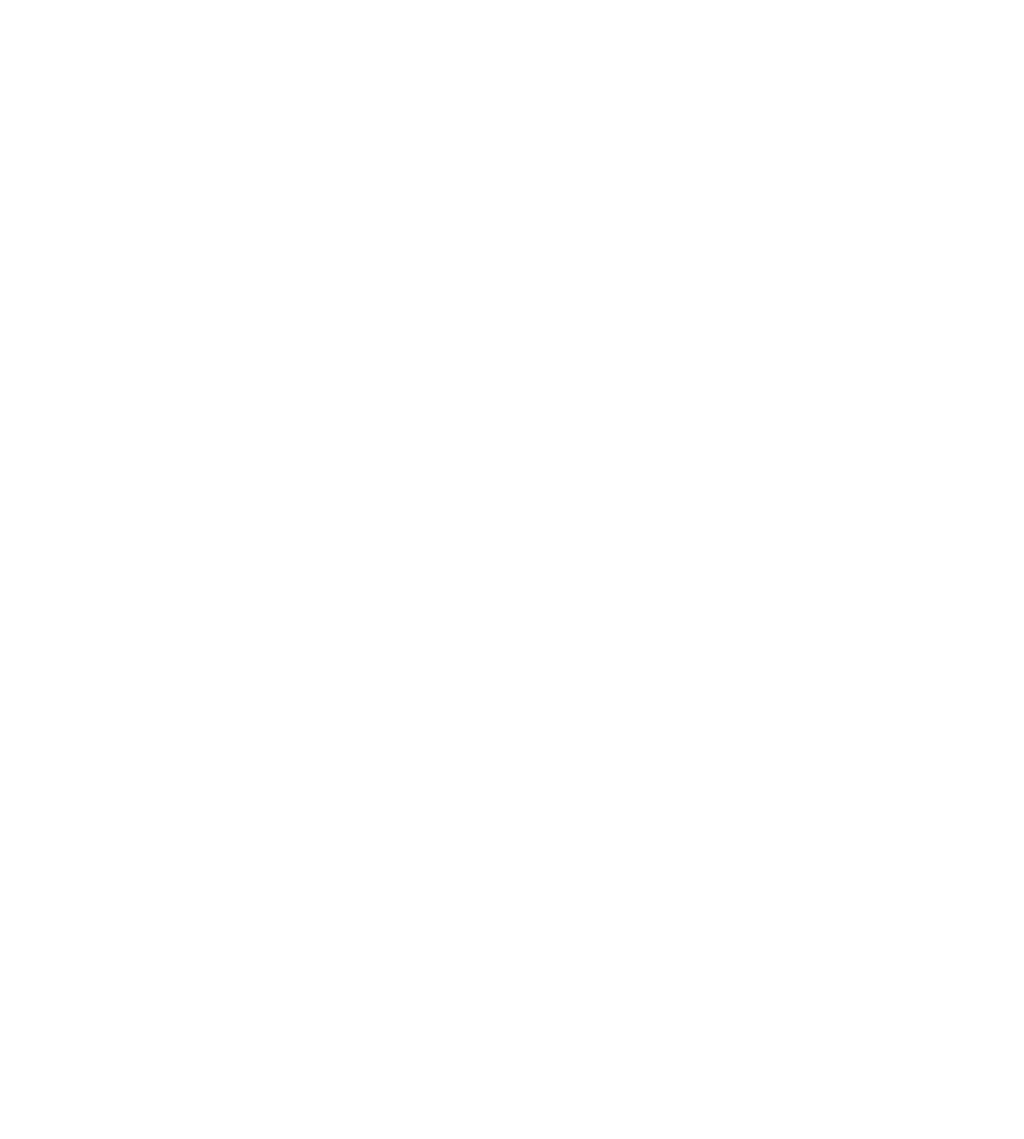
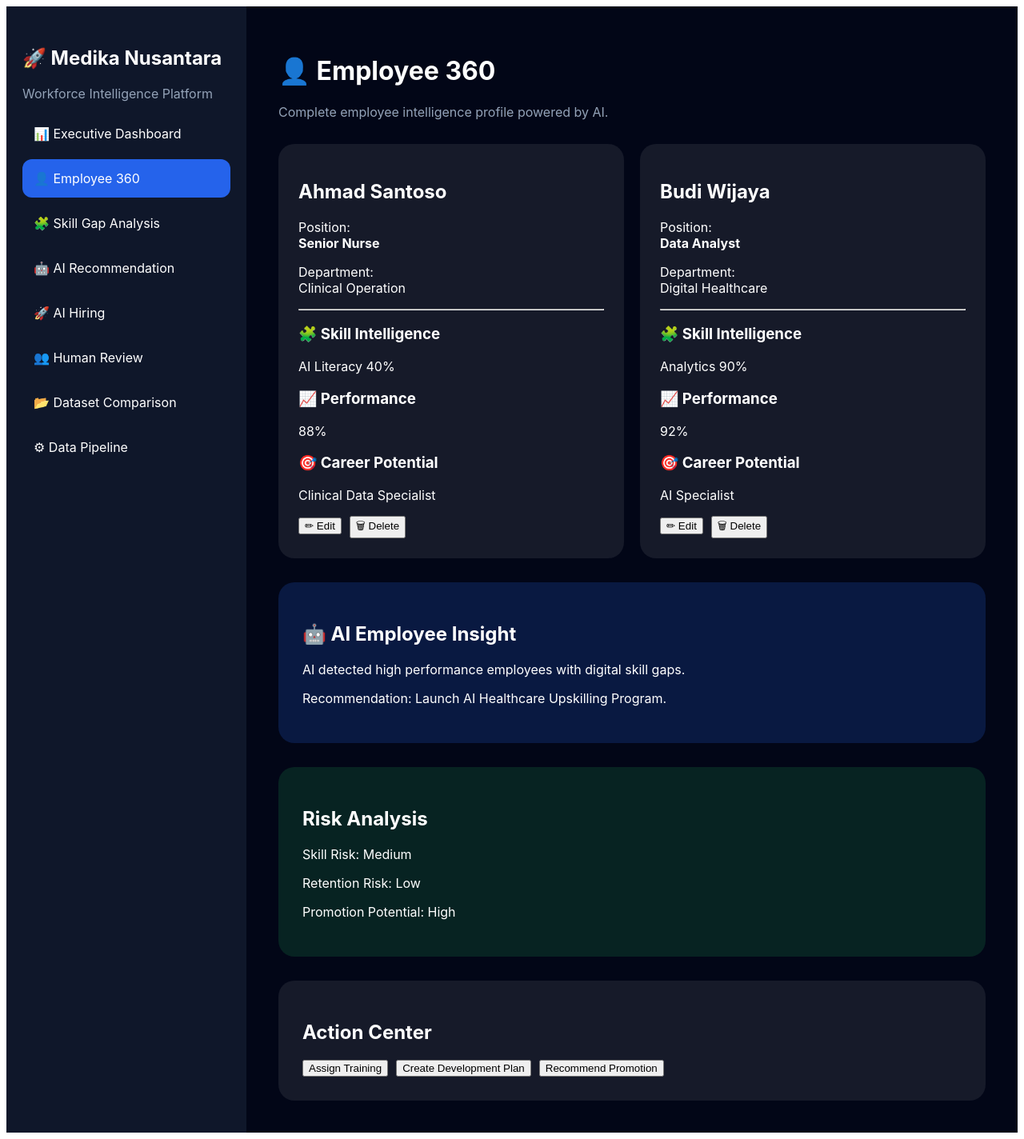
Before and after one commit to alma-98/workforce-intelligence-platform, a React (Vite) app: page /employee-360 in a window 1280 px wide. Before the commit this address had no page. Shown: the whole page at 80% size. Before the commit the page ends 800 px from the top, so only its background shows below. Built offline with nearby package versions, Linux system fonts and the light colour scheme.

Commit message:
Create Employee 360 AI talent intelligence module

```diff
--- a/src/App.tsx
+++ b/src/App.tsx
@@ -1,6 +1,7 @@
 import { BrowserRouter, Routes, Route } from "react-router-dom";
 import Home from "./pages/Landing/Home";
 import Dashboard from "./pages/Dashboard/Dashboard";
+import Employee360 from "./pages/Employee360/Employee360";
 import AIHiring from "./pages/AIHiring/AIHiring";
 
 export default function App() {
@@ -9,6 +10,7 @@
       <Routes>
         <Route path="/" element={<Home />} />
         <Route path="/dashboard" element={<Dashboard />} />
+<Route path="/employee-360" element={<Employee360 />} />
 <Route path="/ai-hiring" element={<AIHiring />} />
       </Routes>
     </BrowserRouter>
--- /dev/null
+++ b/src/pages/Employee360/Employee360.tsx
@@ -0,0 +1,323 @@
+import { Link } from "react-router-dom";
+
+export default function Employee360() {
+
+const employees = [
+{
+name:"Ahmad Santoso",
+role:"Senior Nurse",
+department:"Clinical Operation",
+skill:"AI Literacy 40%",
+performance:"88%",
+potential:"Clinical Data Specialist"
+},
+{
+name:"Budi Wijaya",
+role:"Data Analyst",
+department:"Digital Healthcare",
+skill:"Analytics 90%",
+performance:"92%",
+potential:"AI Specialist"
+}
+];
+
+
+return (
+
+<div
+style={{
+display:"flex",
+minHeight:"100vh",
+background:"#020617",
+color:"#fff",
+fontFamily:"Inter, Arial"
+}}
+>
+
+{/* SIDEBAR */}
+
+<aside
+style={{
+width:"260px",
+background:"#0f172a",
+padding:"30px 20px"
+}}
+>
+
+<Link
+to="/"
+style={{
+color:"#fff",
+textDecoration:"none"
+}}
+>
+<h2>
+🚀 Medika Nusantara
+</h2>
+</Link>
+
+
+<p
+style={{
+color:"#94a3b8"
+}}
+>
+Workforce Intelligence Platform
+</p>
+
+
+{
+[
+"📊 Executive Dashboard",
+"👤 Employee 360",
+"🧩 Skill Gap Analysis",
+"🤖 AI Recommendation",
+"🚀 AI Hiring",
+"👥 Human Review",
+"📂 Dataset Comparison",
+"⚙ Data Pipeline"
+].map(item=>(
+
+<div
+key={item}
+style={{
+padding:"14px",
+marginTop:"8px",
+borderRadius:"12px",
+background:
+item==="👤 Employee 360"
+?"#2563eb"
+:"transparent"
+}}
+>
+{item}
+</div>
+
+))
+}
+
+
+</aside>
+
+
+
+{/* CONTENT */}
+
+<main
+style={{
+flex:1,
+padding:"40px"
+}}
+>
+
+
+<h1>
+👤 Employee 360
+</h1>
+
+<p
+style={{
+color:"#94a3b8"
+}}
+>
+Complete employee intelligence profile powered by AI.
+</p>
+
+
+
+<section
+style={{
+marginTop:"30px",
+display:"grid",
+gridTemplateColumns:
+"repeat(auto-fit,minmax(300px,1fr))",
+gap:"20px"
+}}
+>
+
+
+{employees.map(emp=>(
+
+<div
+key={emp.name}
+style={{
+background:"rgba(255,255,255,.08)",
+padding:"25px",
+borderRadius:"20px"
+}}
+>
+
+<h2>
+{emp.name}
+</h2>
+
+<p>
+Position:
+<br/>
+<b>{emp.role}</b>
+</p>
+
+<p>
+Department:
+<br/>
+{emp.department}
+</p>
+
+<hr/>
+
+<h3>
+🧩 Skill Intelligence
+</h3>
+
+<p>
+{emp.skill}
+</p>
+
+
+<h3>
+📈 Performance
+</h3>
+
+<p>
+{emp.performance}
+</p>
+
+
+<h3>
+🎯 Career Potential
+</h3>
+
+<p>
+{emp.potential}
+</p>
+
+
+<button>
+✏ Edit
+</button>
+
+<button
+style={{
+marginLeft:"10px"
+}}
+>
+🗑 Delete
+</button>
+
+
+</div>
+
+))}
+
+
+</section>
+
+
+
+
+<section
+style={{
+marginTop:"30px",
+background:"rgba(37,99,235,.2)",
+padding:"30px",
+borderRadius:"20px"
+}}
+>
+
+<h2>
+🤖 AI Employee Insight
+</h2>
+
+<p>
+AI detected high performance employees
+with digital skill gaps.
+</p>
+
+<p>
+Recommendation:
+Launch AI Healthcare Upskilling Program.
+</p>
+
+
+</section>
+
+
+
+
+<section
+style={{
+marginTop:"30px",
+background:"rgba(34,197,94,.15)",
+padding:"30px",
+borderRadius:"20px"
+}}
+>
+
+<h2>
+Risk Analysis
+</h2>
+
+<p>
+Skill Risk:
+Medium
+</p>
+
+<p>
+Retention Risk:
+Low
+</p>
+
+<p>
+Promotion Potential:
+High
+</p>
+
+</section>
+
+
+
+<section
+style={{
+marginTop:"30px",
+background:"rgba(255,255,255,.08)",
+padding:"30px",
+borderRadius:"20px"
+}}
+>
+
+<h2>
+Action Center
+</h2>
+
+<button>
+Assign Training
+</button>
+
+<button
+style={{
+marginLeft:"10px"
+}}
+>
+Create Development Plan
+</button>
+
+<button
+style={{
+marginLeft:"10px"
+}}
+>
+Recommend Promotion
+</button>
+
+</section>
+
+
+
+</main>
+
+
+</div>
+
+);
+
+}
```
